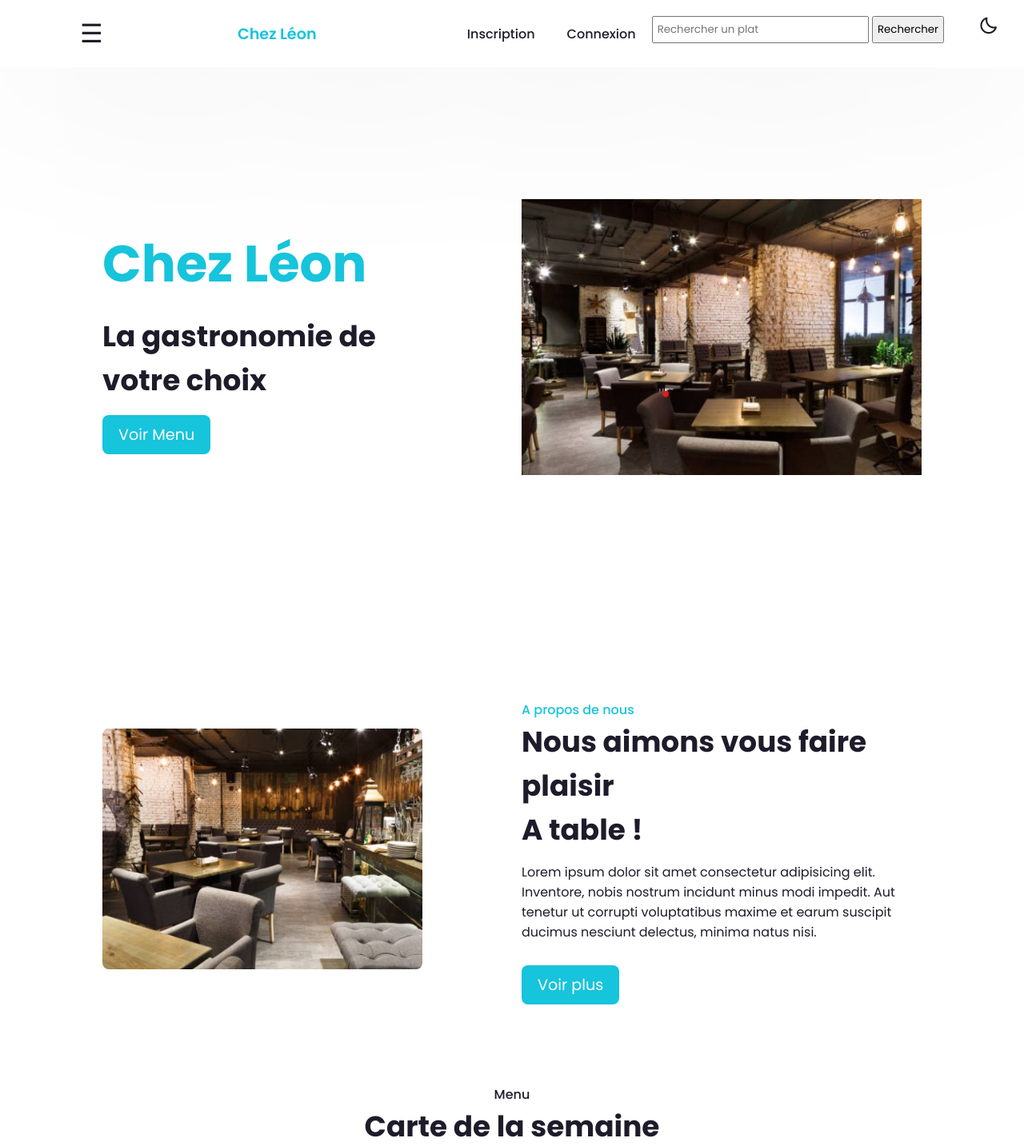
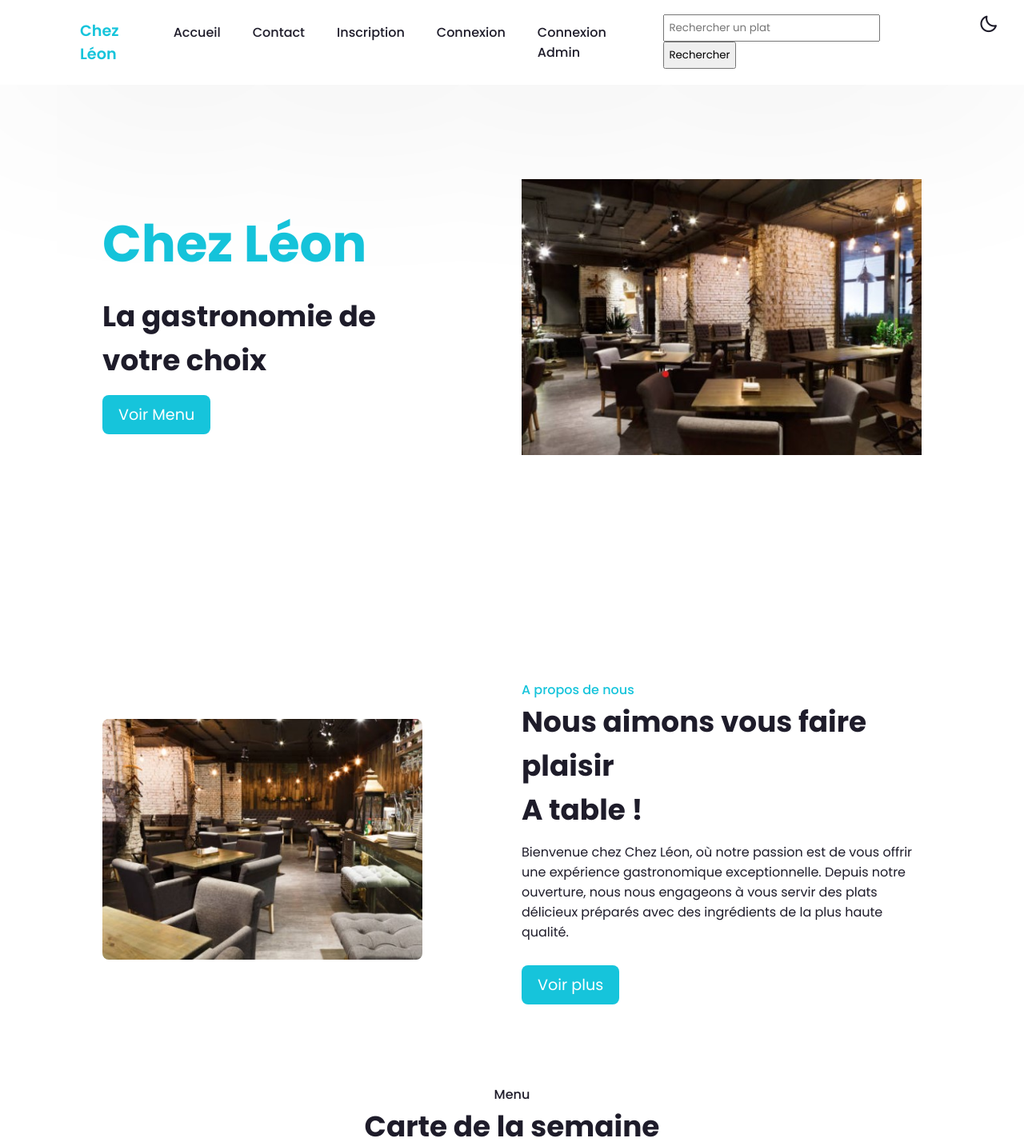
Before and after one commit to DmxFr/CY_Resto-, a PHP site: page / in a window 1280 px wide. Shown: the top 1433 px of the page at 80% size. Run offline with PHP 8.4, Linux system fonts and the light colour scheme.

Commit message:
Update index.php

```diff
--- a/index.php
+++ b/index.php
@@ -1,3 +1,4 @@
+
 <!DOCTYPE html>
 <html lang="fr">
 <head>
@@ -8,16 +9,21 @@
     <link rel="stylesheet" href="https://unpkg.com/boxicons@2.1.4/css/boxicons.min.css">
     <!-- Lien CSS -->
     <link rel="stylesheet" href="style.css">
+    <!-- Scroll-Reveal -->
+    <script src="https://unpkg.com/scrollreveal"></script>
 </head>
 <body>
 
 <!-- Navbar -->
 <header>
-    <div id="header-menu" onclick="toggleMenu();">&#9776;</div>
+    <div id="header-menu"></div>
     <div class="header-logo">Chez Léon</div>
     <nav class="header-navbar">
+        <a href="#accueil">Accueil</a>
+        <a href="formulaire_de_contact.html">Contact</a>
         <a href="inscription.html">Inscription</a>
         <a href="connexion.html">Connexion</a>
+        <a href="admin_login.php">Connexion Admin</a>
         <!-- Formulaire de recherche -->
         <form action="recherche.php" method="post" style="display: inline;">
             <input type="text" name="search" placeholder="Rechercher un plat" style="padding: 5px;">
@@ -27,21 +33,13 @@
         <div class="bx bx-moon" id="darkmode"></div>
     </nav>
 </header>
-<div id="sidebar">
-    <a href="#accueil">Accueil</a>
-    <a href="#apropos">A propos</a>
-    <a href="#menu">Menu</a>
-    <a href="#services">Services</a>
-    <a href="formulaire_de_contact.html">Contact</a>
-    <a href="admin_login.php">Connexion Admin</a>
-</div>
 
 <!-- Accueil -->
 <section class="accueil" id="accueil">
     <div class="accueil-text">
         <h1>Chez Léon</h1>
         <h2>La gastronomie de <br> votre choix</h2>
-        <a href="#" class="accueil-button">Voir Menu</a>
+        <a href="#menu" class="accueil-button">Voir Menu</a>
     </div>
     <div class="accueil-img">
         <img src="img/restaurant.jpg" alt="restaurant">
@@ -53,11 +51,12 @@
         <img src="img/restau-interieur2.jpg" alt="restaurant-interieur">
     </div>
     <div class="apropos-text">
-        <span>A propos de nous</span>
-        <h2>Nous aimons vous faire plaisir<br>A table !</h2>
-        <p>Lorem ipsum dolor sit amet consectetur adipisicing elit. Inventore, nobis nostrum incidunt minus modi impedit. Aut tenetur ut corrupti voluptatibus maxime et earum suscipit ducimus nesciunt delectus, minima natus nisi.</p>
-        <a href="#" class="apropos-button">Voir plus</a>
-    </div>
+    <span>A propos de nous</span>
+    <h2>Nous aimons vous faire plaisir<br>A table !</h2>
+    <p>Bienvenue chez Chez Léon, où notre passion est de vous offrir une expérience gastronomique exceptionnelle. Depuis notre ouverture, nous nous engageons à vous servir des plats délicieux préparés avec des ingrédients de la plus haute qualité.</p>
+    <a href="Apropos.html" class="apropos-button">Voir plus</a>
+</div>
+
 </section>
 
 <section class="menu" id="menu">
@@ -117,30 +116,30 @@
         <div class="services-plat">
             <img src="img/commande.png" alt="votre commande">
             <h3>Votre Commande</h3>
-            <p>Lorem ipsum dolor sit amet consectetur adipisicing elit. Ipsum doloremque doloribus sit architecto maxime alias quae commodi voluptas explicabo! Quibusdam soluta optio harum? Et minima a nihil deleniti repudiandae quia!</p>
+            <p>Chez Léon, nous facilitons votre expérience de commande en ligne. Parcourez notre menu varié, choisissez vos plats préférés et personnalisez votre commande selon vos goûts. Notre interface simple et intuitive vous permet de passer votre commande en quelques clics seulement.</p>
         </div>
         <!-- Service 2 -->
         <div class="services-plat">
             <img src="img/livraison.png" alt="livraison en cours">
             <h3>Livraison</h3>
-            <p>Lorem ipsum dolor sit amet consectetur adipisicing elit. Ipsum doloremque doloribus sit architecto maxime alias quae commodi voluptas explicabo! Quibusdam soluta optio harum? Et minima a nihil deleniti repudiandae quia!</p>
+            <p>Nous savons que votre temps est précieux. C'est pourquoi nous nous engageons à livrer vos repas rapidement et en toute sécurité. Nos livreurs professionnels veillent à ce que votre commande arrive chaude et fraîche à votre porte. Profitez de la gastronomie de Chez Léon sans quitter le confort de votre domicile.</p>
         </div>
         <!-- Service 3 -->
         <div class="services-plat">
             <img src="img/livré.png" alt="commande livrée">
             <h3>Commande Livrée</h3>
-            <p>Lorem ipsum dolor sit amet consectetur adipisicing elit. Ipsum doloremque doloribus sit architecto maxime alias quae commodi voluptas explicabo! Quibusdam soluta optio harum? Et minima a nihil deleniti repudiandae quia!</p>
+            <p>Votre commande est arrivée ! Nous espérons que vous apprécierez chaque bouchée de nos plats préparés avec soin. Si vous avez des questions ou des commentaires, notre équipe est toujours à votre écoute pour garantir votre satisfaction. Bon appétit et merci de faire confiance à Chez Léon.</p>
         </div>
     </div>
 </section>
 
 <!-- Contact -->
-<section class="connect" id="connect">
-    <div class="contect-text">
+<<section class="connect" id="connect">
+    <div class="connect-text">
         <span>Venez nous parler</span>
         <h2>Connectez-vous</h2>
     </div>
-    <a href="#" class="accueil-button">Contactez-nous</a>
+    <a href="formulaire_de_contact.html" class="accueil-button">Contactez-nous</a>
 </section>
 
 <section class="contact" id="contact">
@@ -178,9 +177,6 @@
     </div>
 </section>
 
-<!-- Scroll-Reveal -->
-<script src="https://unpkg.com/scrollreveal"></script>
-
 <script>
     //DarkMode
 
@@ -195,20 +191,6 @@ darkmode.onclick = () =>{
         document.body.classList.remove('active');
     }
 }
-   // Fonction pour ouvrir le menu latéral
-function toggleMenu() {
-    var sidebar = document.getElementById('sidebar');
-    sidebar.classList.toggle('active');
-}
-
-   // Ajout d'un écouteur d'événements pour fermer le menu latéral lors du clic en dehors du menu
-	document.addEventListener('click', function(event) {
-		var sidebar = document.getElementById('sidebar');
-		if (!sidebar.contains(event.target) && event.target.id !== 'header-menu') {
-			sidebar.classList.remove('active');
-		}
-	});
-
 </script>
 
 </body>
```
